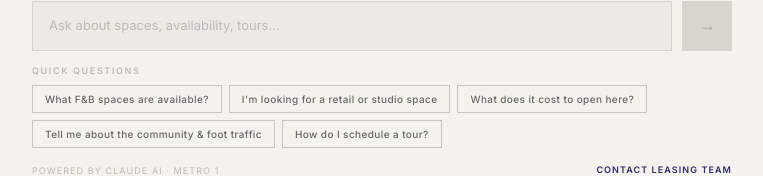
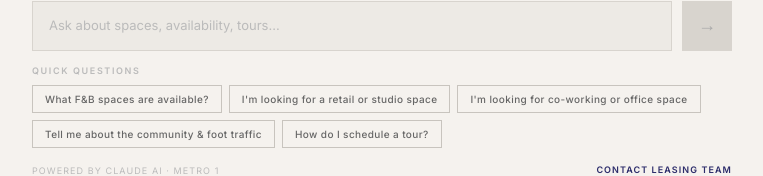
Before and after one commit to bvitale-afk/phxjax-assistant-, a Next.js app: page /assistant in a window 1280 px wide. Shown: the part 563-739 px from the top of the page, without its empty margins (258-1021 px from the left). Built offline with nearby package versions, Linux system fonts and the light colour scheme.

Commit message:
Update PhxAssistant.js

```diff
--- a/app/assistant/PhxAssistant.js
+++ b/app/assistant/PhxAssistant.js
@@ -5,7 +5,7 @@ import { useState, useRef, useEffect } from 'react'
 const quickQuestions = [
   "What F&B spaces are available?",
   "I'm looking for a retail or studio space",
-  "What does it cost to open here?",
+  "I'm looking for co-working or office space",
   "Tell me about the community & foot traffic",
   "How do I schedule a tour?",
 ]
```
